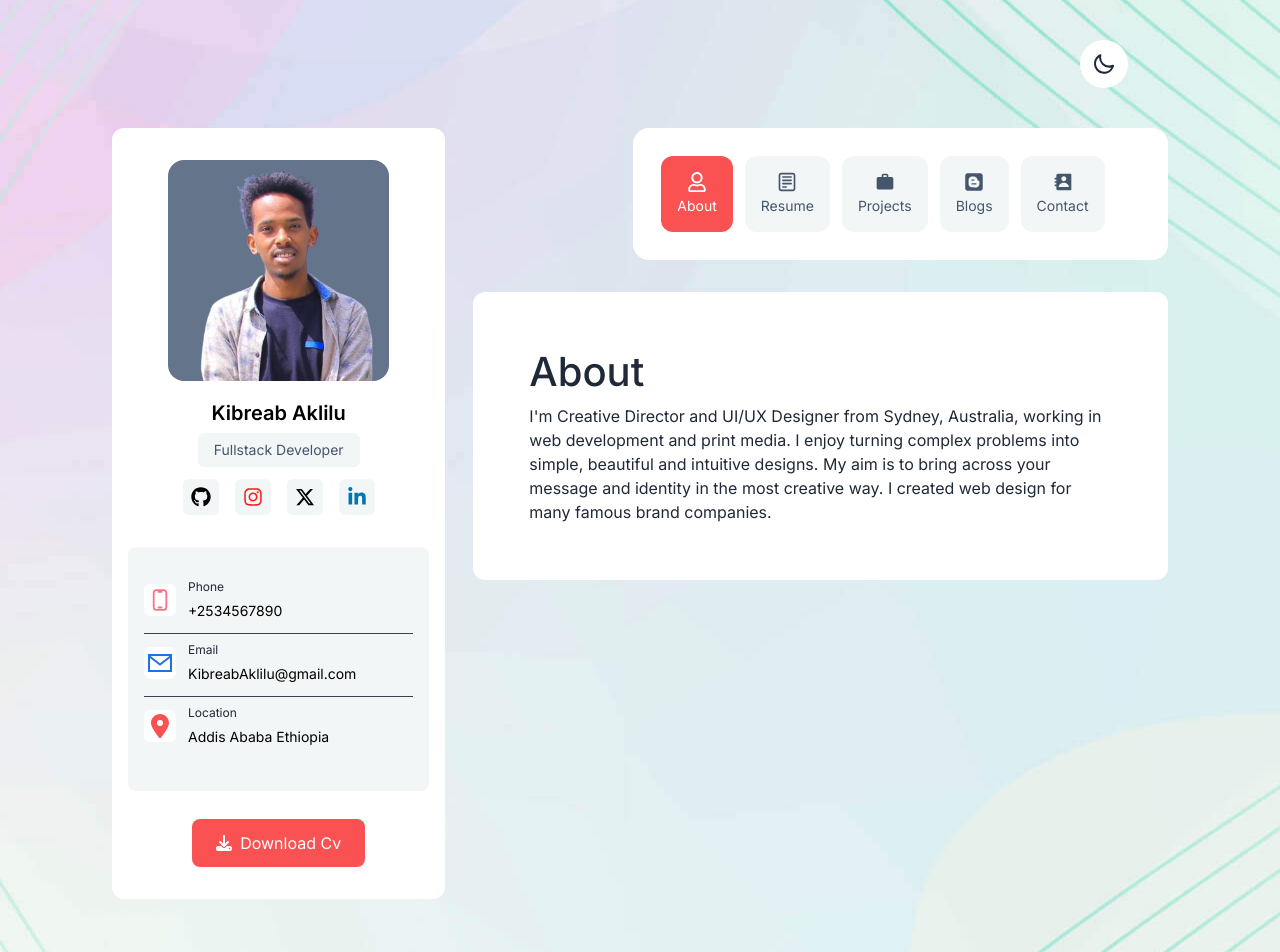
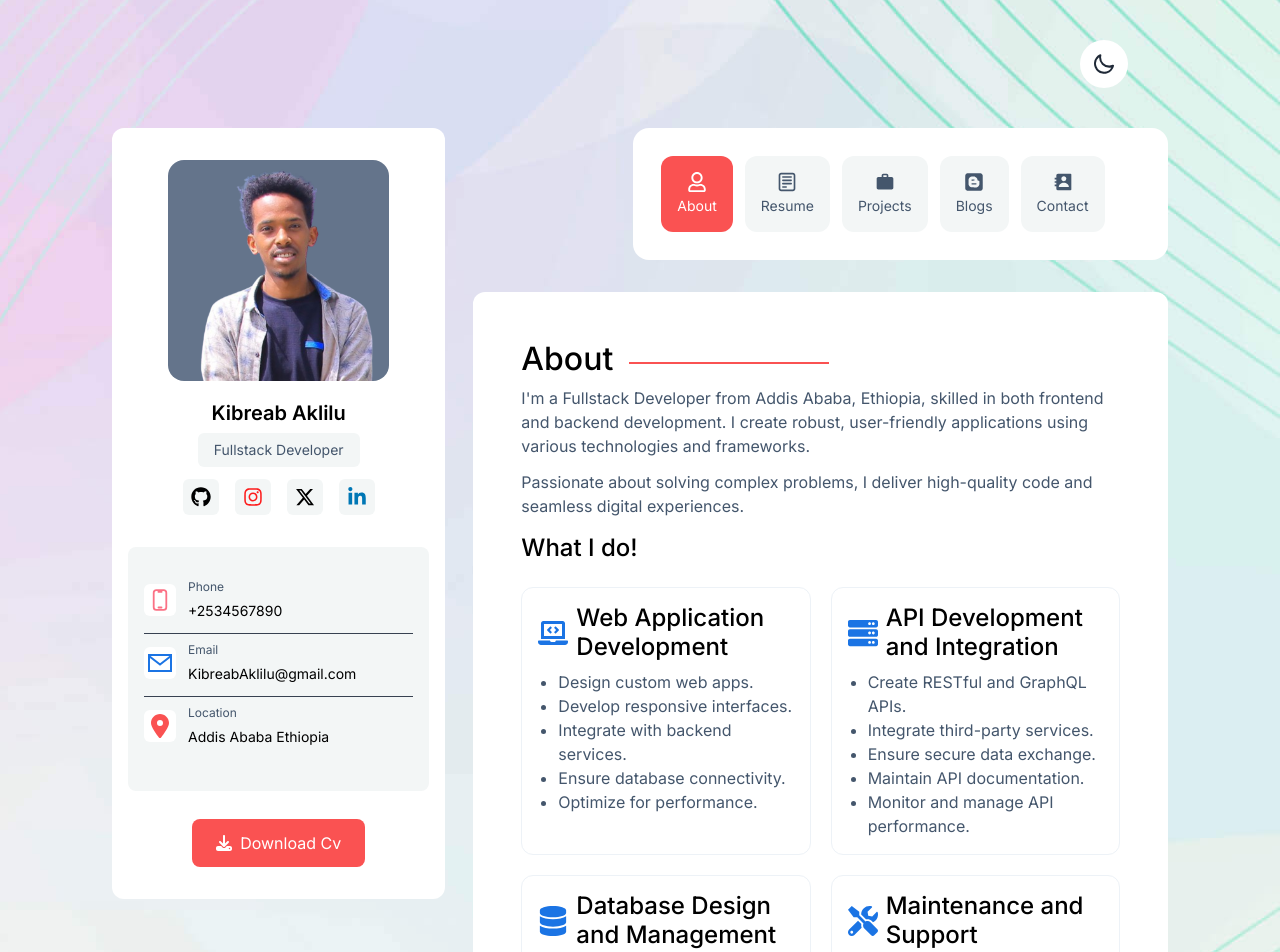
Before and after one commit to Keba777/Latest-Portfolio, a Next.js app: page / in a window 1280 px wide. Shown: the top 952 px of the page. Built offline with nearby package versions, Linux system fonts and the light colour scheme.

Commit message:
Build the About Section

```diff
--- a/src/components/Home/About.tsx
+++ b/src/components/Home/About.tsx
@@ -1,16 +1,81 @@
-import React from "react";
+import ServiceCard from "./ServiceCard";
+import { FaLaptopCode, FaServer, FaDatabase, FaTools } from "react-icons/fa";
+
+const services = [
+  {
+    heading: "Web Application Development",
+    body: [
+      "Design custom web apps.",
+      "Develop responsive interfaces.",
+      "Integrate with backend services.",
+      "Ensure database connectivity.",
+      "Optimize for performance.",
+    ],
+    Icon: <FaLaptopCode />,
+  },
+  {
+    heading: "API Development and Integration",
+    body: [
+      "Create RESTful and GraphQL APIs.",
+      "Integrate third-party services.",
+      "Ensure secure data exchange.",
+      "Maintain API documentation.",
+      "Monitor and manage API performance.",
+    ],
+    Icon: <FaServer />,
+  },
+  {
+    heading: "Database Design and Management",
+    body: [
+      "Design efficient databases.",
+      "Optimize data retrieval.",
+      "Ensure data integrity.",
+      "Implement indexing solutions.",
+      "Scale databases effectively.",
+    ],
+    Icon: <FaDatabase />,
+  },
+  {
+    heading: "Maintenance and Support",
+    body: [
+      "Maintain and update apps.",
+      "Troubleshoot and fix bugs.",
+      "Provide technical support.",
+      "Consult for optimization.",
+      "Ensure system reliability.",
+    ],
+    Icon: <FaTools />,
+  },
+];
 
 const About = () => {
   return (
-    <div className="bg-common-white rounded-xl p-14">
-      <h1>About</h1>
-      <p>
-        I&apos;m Creative Director and UI/UX Designer from Sydney, Australia,
-        working in web development and print media. I enjoy turning complex
-        problems into simple, beautiful and intuitive designs. My aim is to
-        bring across your message and identity in the most creative way. I
-        created web design for many famous brand companies.
+    <div className="bg-common-white rounded-xl p-12">
+      <div className="flex items-center space-x-4">
+        <h2 className="text-common-black">About</h2>
+        <hr className="w-1/3 border-t-2 border-theme-secondary" />
+      </div>
+
+      <p className="text-body-text mb-3">
+        I&apos;m a Fullstack Developer from Addis Ababa, Ethiopia, skilled in
+        both frontend and backend development. I create robust, user-friendly
+        applications using various technologies and frameworks.
       </p>
+      <p className="text-body-text">
+        Passionate about solving complex problems, I deliver high-quality code
+        and seamless digital experiences.
+      </p>
+      <h4 className="text-common-black py-4">What I do!</h4>
+      <div className="grid grid-cols-2 gap-5">
+        {services.map((service, index) => (
+          <ServiceCard
+            key={index}
+            heading={service.heading}
+            body={service.body}
+            Icon={service.Icon}
+          />
+        ))}
+      </div>
     </div>
   );
 };
--- a/src/components/Home/ContactCard.tsx
+++ b/src/components/Home/ContactCard.tsx
@@ -5,14 +5,14 @@ import { FaLocationDot } from "react-icons/fa6";
 
 const ContactCard = () => {
   return (
-    <div className="w-full bg-light-black rounded-lg px-4 py-8">
+    <section className="w-full bg-light-black rounded-lg px-4 py-8">
       <div>
         <div className="flex space-x-3 items-center pb-3 border-b border-b-gray-700">
           <span className="bg-common-white p-1 rounded-md">
             <HiMiniDevicePhoneMobile className="text-rose-400 w-6 h-6" />
           </span>
           <div>
-            <p className="text-xs mb-[6px]">Phone</p>
+            <p className="text-xs mb-[6px] text-body-text">Phone</p>
             <p className="text-sm text-common-black">+2534567890</p>
           </div>
         </div>
@@ -21,7 +21,7 @@ const ContactCard = () => {
             <GrMailOption className="text-theme-primary w-6 h-6" />
           </span>
           <div>
-            <p className="text-xs mb-[6px]">Email</p>
+            <p className="text-xs mb-[6px] text-body-text">Email</p>
             <p className="text-sm text-common-black">KibreabAklilu@gmail.com</p>
           </div>
         </div>
@@ -30,12 +30,12 @@ const ContactCard = () => {
             <FaLocationDot className="text-theme-secondary w-6 h-6" />
           </span>
           <div>
-            <p className="text-xs mb-[6px]">Location</p>
+            <p className="text-xs mb-[6px] text-body-text">Location</p>
             <p className="text-sm text-common-black">Addis Ababa Ethiopia</p>
           </div>
         </div>
       </div>
-    </div>
+    </section>
   );
 };
 
--- /dev/null
+++ b/src/components/Home/ServiceCard.tsx
@@ -0,0 +1,27 @@
+import React, { ReactNode } from "react";
+
+interface Props {
+  Icon: ReactNode;
+  heading: string;
+  body: string[];
+}
+
+const ServiceCard = ({ Icon, heading, body }: Props) => {
+  return (
+    <div className="p-4 border border-common-gray rounded-xl">
+      <h4 className="flex items-center mb-2 text-common-black">
+        <span className="pr-2 text-theme-primary text-3xl">{Icon}</span>
+        {heading}
+      </h4>
+      <ul className="list-disc pl-5">
+        {body.map((item, index) => (
+          <li className="text-body-text" key={index}>
+            {item}
+          </li>
+        ))}
+      </ul>
+    </div>
+  );
+};
+
+export default ServiceCard;
--- a/tailwind.config.ts
+++ b/tailwind.config.ts
@@ -20,8 +20,7 @@ const config: Config = {
         "light-white": "var(--light-white)",
         "light-white-2": "var(--light-white-2)",
         "light-black": "var(--light-black)",
-        prink: "var(--prink)",
-        catkrill: "var(--catkrill)",
+        "common-gray": "var(--common-gray)",
       },
     },
   },
@@ -39,9 +38,8 @@ const config: Config = {
           "--heading-black": "#0f172a",
           "--light-white": "#f3f6f6",
           "--light-white-2": "#f8fbfb",
-          "--prink": "#fff4f4",
-          "--catkrill": "#eef5fa",
           "--light-black": "#f3f6f6",
+          "--common-gray": "#edf2f7",
         },
         ".dark-theme": {
           "--common-white": "#000",
@@ -53,9 +51,8 @@ const config: Config = {
           "--heading-black": "#0f172a",
           "--light-white": "#f3f6f6",
           "--light-white-2": "#f8fbfb",
-          "--prink": "#fff4f4",
-          "--catkrill": "#eef5fa",
           "--light-black": "#1d1d1d;",
+          "--common-gray": "#2d3748",
         },
       });
     }),
```
